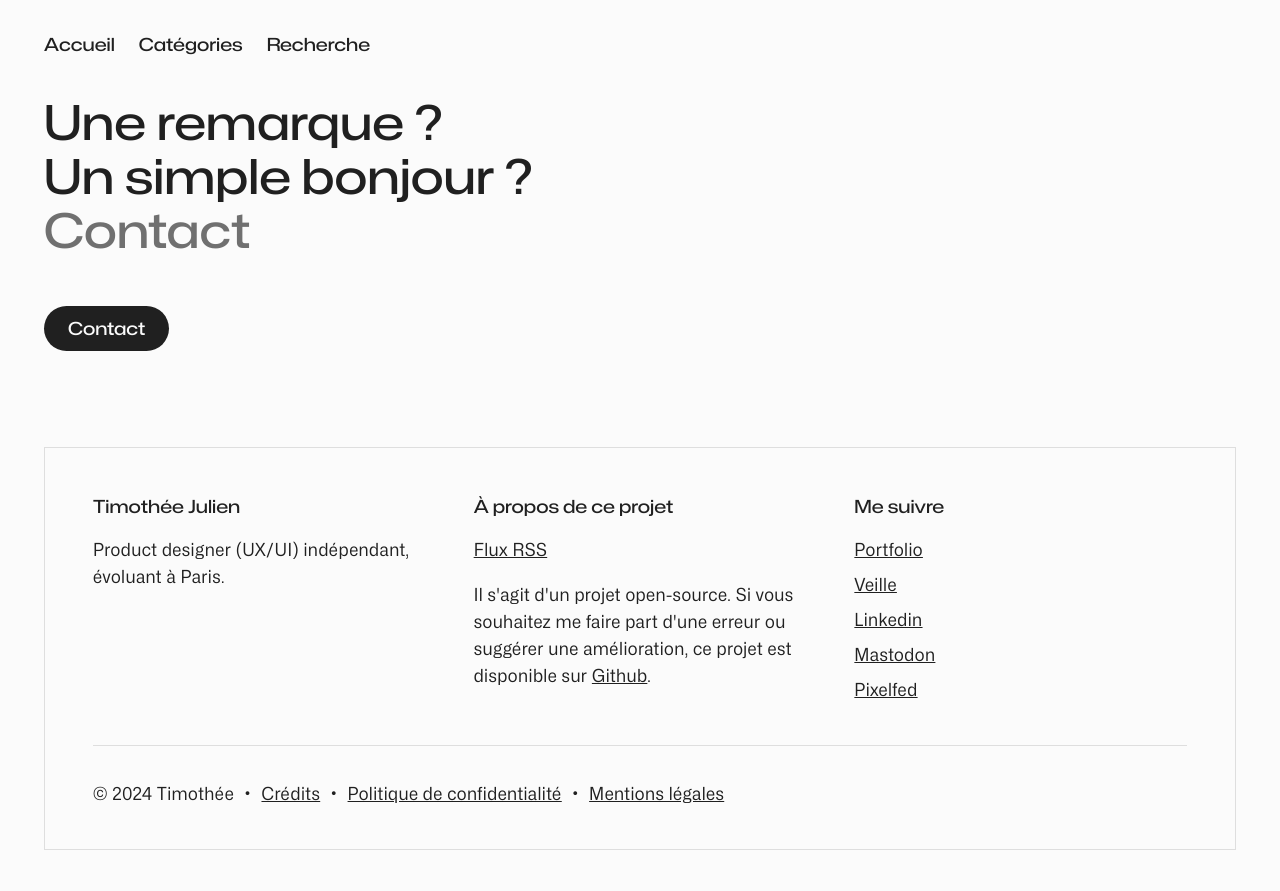
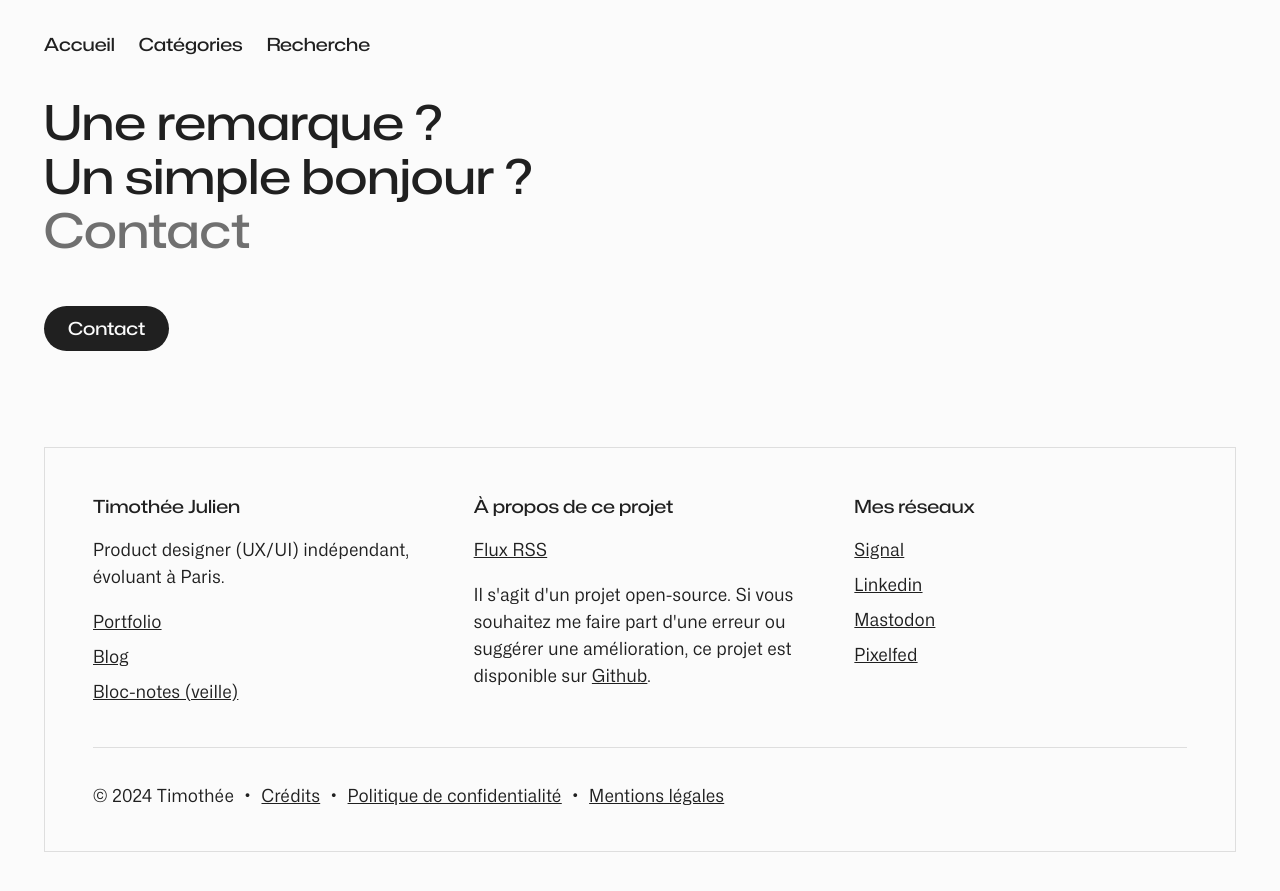
Before and after one commit to timotheejulien/fromages, a Jekyll site: the page built from index.md, in a window 1280 px wide and 900 px high, scrolled down 2869 px. Shown: the top 891 px of the window. Built offline with Jekyll 4.4.1, drawn with Linux system fonts in a browser that asks for light colours; comment, search, counter and statistics services are not loaded.

Commit message:
Update footer

```diff
--- a/_includes/footer.html
+++ b/_includes/footer.html
@@ -10,23 +10,27 @@
         <section class="footer-about">
             <section class="flex">
                   <div class="flex-width-1">
-                    <h4>Timothée Julien</h4>
-                    <p>Product designer (UX/UI) indépendant, évoluant à Paris.</p>
+                     <h4>Timothée Julien</h4>
+                     <p>Product designer (UX/UI) indépendant, évoluant à Paris.</p>
+                     <ul class="footer-nav">
+                        <li><a href="https://timotheejulien.fr" target="_blank">Portfolio</a>
+                        <li><a href="https://timotheejulien.fr/blog" target="_blank">Blog</a>
+                        <li><a href="https://bloc-notes.timotheejulien.fr" target="_blank">Bloc-notes (veille)</a></li>
+                     </ul>
                   </div>
                   <div class="flex-width-1">
                         <h4>À propos de ce projet</h4>
                         <p><a href="/feed.xml" target="_blank">Flux RSS</a></p>
                         <p>Il s'agit d'un projet open-source. Si vous souhaitez me faire part d'une erreur ou suggérer une amélioration, ce projet est disponible sur <a href="https://github.com/timotheejulien/fromages/" target="_blank">Github</a>.</p>
                   </div>
-                <div class="flex-width-1">
-                  <h4>Me suivre</h4>
-                  <ul class="footer-nav">
-                        <li><a href="https://timotheejulien.fr" target="_blank">Portfolio</a>
-                        <li><a href="https://liens.timotheejulien.fr/public/collections/2" target="_blank">Veille</a></li>
+                  <div class="flex-width-1">
+                     <h4>Mes réseaux</h4>
+                     <ul class="footer-nav">
+                        <li><a href="https://signal.me/#eu/YdauWLl23RV8Aqjkp6jgr7u-hcWB2dPTHfaZNITV6FCIa2ioQYxAdIjgxgEHd5d0" target="_blank">Signal</a>
                         <li><a href="https://www.linkedin.com/in/timotheejulien/" target="_blank">Linkedin</a></li>
                         <li><a href="https://mastodon.design/@timothee" target="_blank" rel="me">Mastodon</a></li>
                         <li><a href="https://pixelfed.social/timothee" target="_blank">Pixelfed</a></li>
-                  </ul>
+                     </ul>
                 </div>
             </section>
 
```
